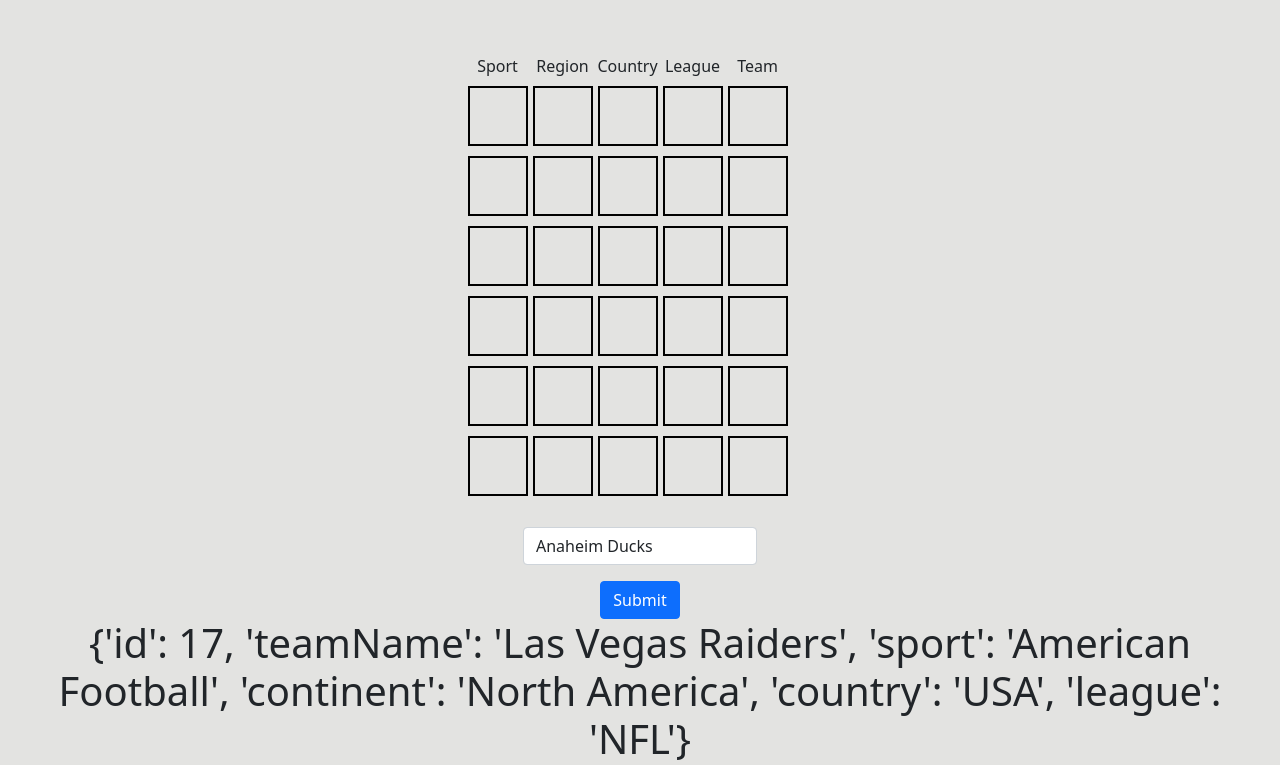
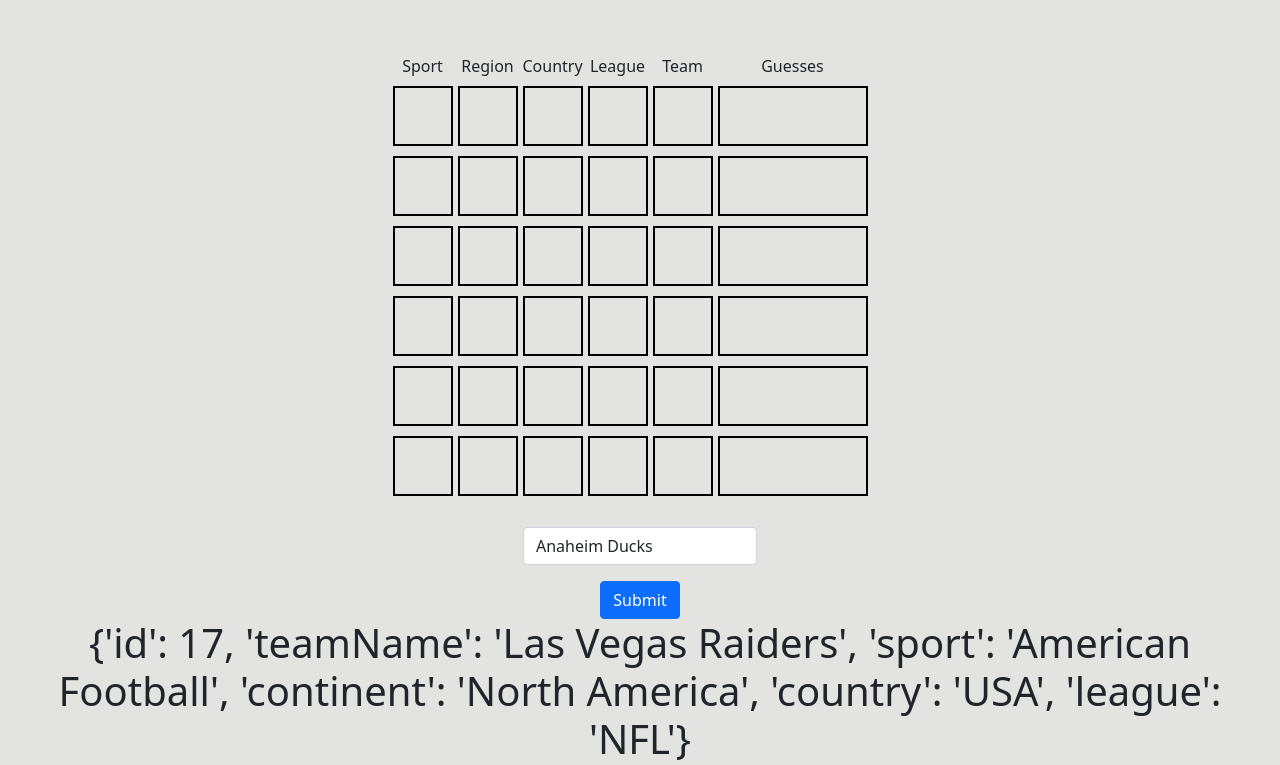
Before and after one commit to alvaro-chiri/Sportle-Project, a Flask app: page /play in a window 1280 px wide. Shown: the part 80-845 px from the top of the page. Run offline with Flask 3, Linux system fonts and the light colour scheme; data comes from the database, SQL or seed files in the repository; some libraries are stand-ins or nearby versions.

Commit message:
added a guess column and its css

```diff
--- a/static/game.js
+++ b/static/game.js
@@ -8,36 +8,7 @@ var gameOver = false
 
 document.addEventListener('DOMContentLoaded', function () {
     initialize();
-
-    // // Event listener for the form
-    // document.querySelector('.answerForm form').addEventListener('submit', function (event) {
-    //     event.preventDefault();
-
-    //     const userAnswer = document.getElementById('userAnswer').value;
-
-    //     submitAnswer(userAnswer);
-    // });
 });
-
-// function submitAnswer() {
-//     // Get the user's answer from the input field
-//     const userAnswer = document.getElementById('userAnswer').value;
-
-//     // Call a function to send the answer to the backend
-//     fetchData(userAnswer);
-// }
-
-// function fetchData(answer) {
-//     // Make a request to the backend
-//     fetch(`/user_answer?user_answer=${encodeURIComponent(answer)}`)
-//         .then(response => response.json())
-//         .then(data => {
-//             // Update the content dynamically, e.g., manipulate the DOM
-//             console.log('Data received from the server:', data);
-//             // You can update the DOM or perform other actions here
-//         })
-//         .catch(error => console.error('Error:', error));
-// }
 
 
 function initialize() {
@@ -50,20 +21,11 @@ function initialize() {
             tile.innerText = " ";
             document.getElementById("board").appendChild(tile);
         }
+
+        let guessTile = document.createElement("span");
+        guessTile.id = r.toString() + "-guess";
+        guessTile.classList.add("guessTile");
+        guessTile.innerText = " ";
+        document.getElementById("board").appendChild(guessTile);
     }
 }
-
-// function submitAnswer(answer) {
-//     fetch('/user_answer', {
-//         method: 'POST',
-//         headers: {
-//             'Content-Type': 'application/json',
-//         },
-//         body: JSON.stringify({ user_answer: answer }),
-//     })
-//     .then(response => response.json())
-//     .then(data => {
-//         console.log('Data received after submission:', data);
-//     })
-//     .catch(error => console.error('Error', error));
-// }
--- a/static/styles.css
+++ b/static/styles.css
@@ -138,7 +138,7 @@ body
 
 #board
 {
-    width: 350px;
+    width: 500px;
     height: 420px;
     margin: 0 auto;
     margin-top: 3px;
@@ -148,16 +148,23 @@ body
 
 #titles
 {
-    width: 350px;
+    width: 500px;
     margin: 0 auto;
     margin-top: 3px;
     display: flex;
     flex-wrap: wrap;
+    text-align: center;
 }
 
 .title-class
 {
     width: 60px;
+    margin: 2.5px;
+}
+
+.title-class-guess
+{
+    width: 150px;
     margin: 2.5px;
 }
 
@@ -169,6 +176,14 @@ body
     margin: 2.5px;
 }
 
+.guessTile
+{
+    border: 2px solid black;
+    width: 150px;
+    height: 60px;
+    margin: 2.5px;
+}
+
 .correct {
     background-color: green;
 }
--- a/templates/play.html
+++ b/templates/play.html
@@ -43,6 +43,7 @@
         <span class="title-class">Country</span>
         <span class="title-class">League</span>
         <span class="title-class">Team</span>
+        <span class="title-class-guess">Guesses</span>
     </div>
     <div id="board">
 
```
